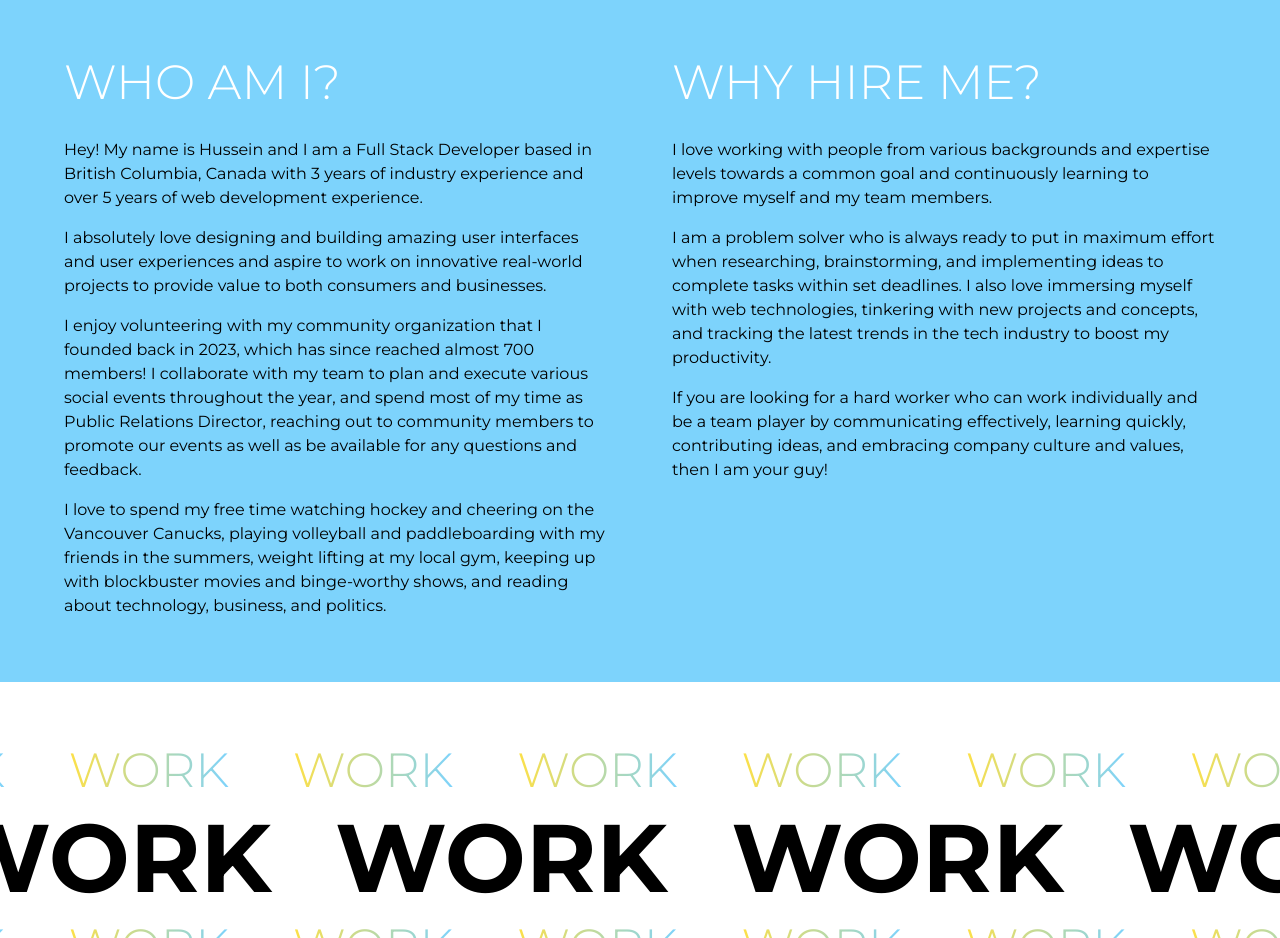
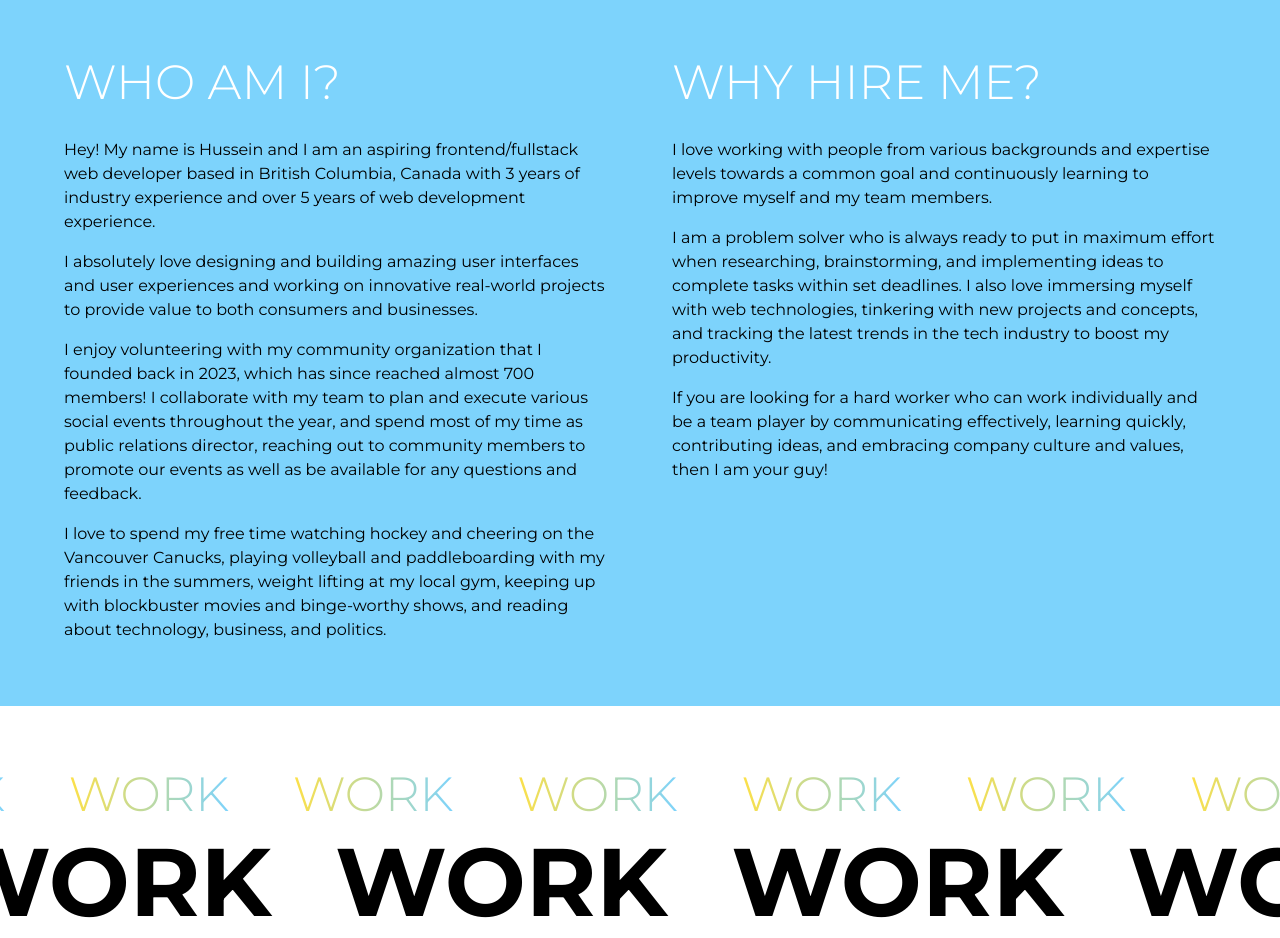
Before and after one commit to hsnfwz/portfolio-v3, a website: page src/index.html in a window 1280 px wide. Shown: the part 1160-2098 px from the top of the page. Drawn offline with Linux system fonts and the light colour scheme.

Commit message:
updated about me

```diff
--- a/src/index.html
+++ b/src/index.html
@@ -108,9 +108,9 @@
             <div class="flex flex-col gap-8 w-full">
               <h2 class="text-center lg:text-left uppercase text-2xl lg:text-5xl font-montserrat-light text-white">who am I?</h2>
               <div class="flex flex-col gap-4">
-                <p class="text-center lg:text-left">Hey! My name is Hussein and I am a Full Stack Developer based in British Columbia, Canada with 3 years of industry experience and over 5 years of web development experience.</p>
-                <p class="text-center lg:text-left">I absolutely love designing and building amazing user interfaces and user experiences and aspire to work on innovative real-world projects to provide value to both consumers and businesses.</p>
-                <p class="text-center lg:text-left">I enjoy volunteering with my community organization that I founded back in 2023, which has since reached almost 700 members! I collaborate with my team to plan and execute various social events throughout the year, and spend most of my time as Public Relations Director, reaching out to community members to promote our events as well as be available for any questions and feedback.</p>
+                <p class="text-center lg:text-left">Hey! My name is Hussein and I am an aspiring frontend/fullstack web developer based in British Columbia, Canada with 3 years of industry experience and over 5 years of web development experience.</p>
+                <p class="text-center lg:text-left">I absolutely love designing and building amazing user interfaces and user experiences and working on innovative real-world projects to provide value to both consumers and businesses.</p>
+                <p class="text-center lg:text-left">I enjoy volunteering with my community organization that I founded back in 2023, which has since reached almost 700 members! I collaborate with my team to plan and execute various social events throughout the year, and spend most of my time as public relations director, reaching out to community members to promote our events as well as be available for any questions and feedback.</p>
                 <p class="text-center lg:text-left">I love to spend my free time watching hockey and cheering on the Vancouver Canucks, playing volleyball and paddleboarding with my friends in the summers, weight lifting at my local gym, keeping up with blockbuster movies and binge-worthy shows, and reading about technology, business, and politics.</p>
               </div>
             </div>
```
